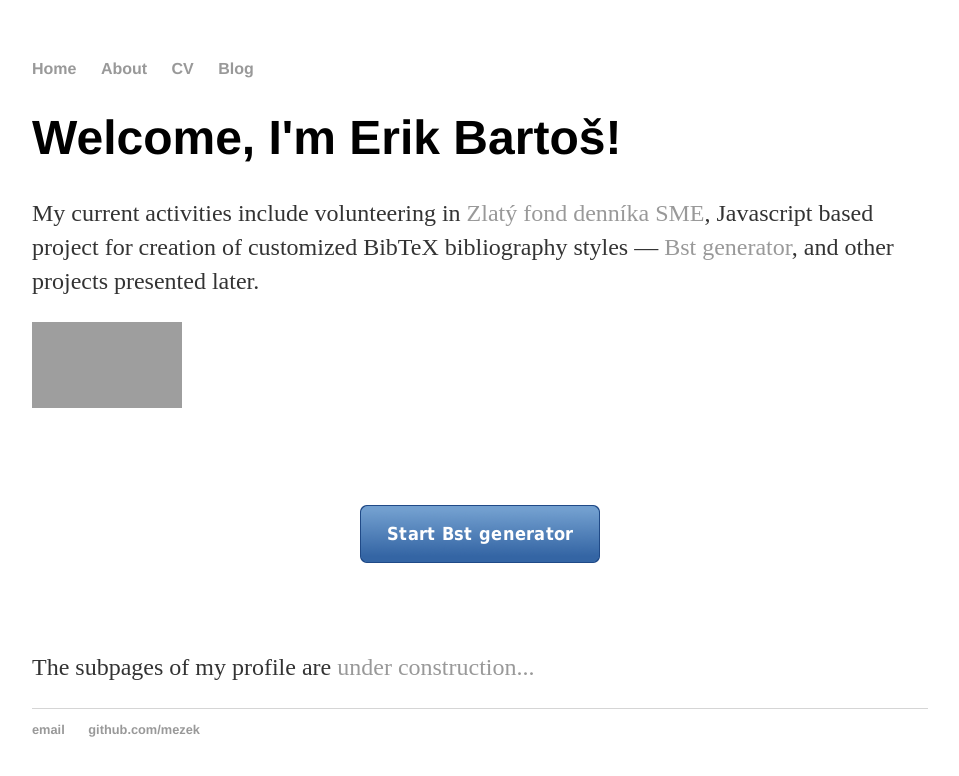
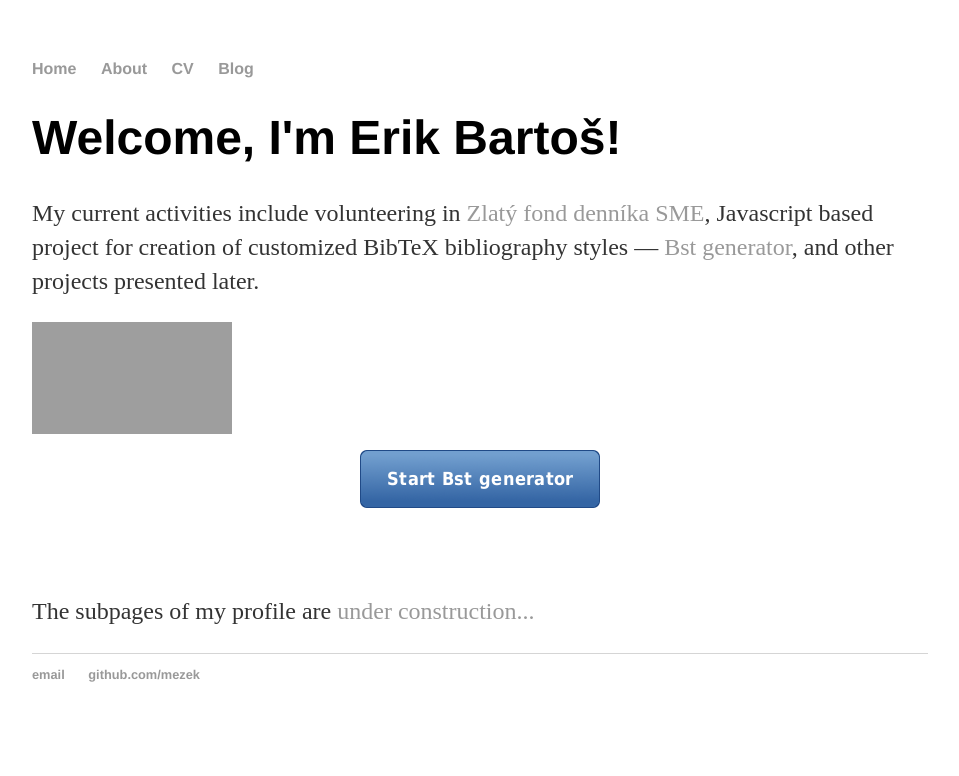
Before and after one commit to Mezek/mezek.github.io, a Jekyll site: the page built from index.html, in a window 1280 px wide. Shown: the top 776 px of the page, without its empty margins (160-1119 px from the left). Built offline with Jekyll 4.4.1, drawn with Linux system fonts in a browser that asks for light colours; grey boxes are pictures that could not be loaded.

Commit message:
Update index.html

```diff
--- a/index.html
+++ b/index.html
@@ -9,9 +9,14 @@ title: Mezek
 Javascript based project&nbsp;for creation of&nbsp;customized BibTeX bibliography styles — <a href="https://mezek.github.io/Bst_generator/" title="Home of Bst generator">Bst generator</a>,
 and other projects presented later.
 </p>
-<p><a href="http://zlatyfond.sme.sk/digitalizator/677/Erik-Bartos/" title="Profil" class="external-link"><img src="https://blog.sme.sk/blog/3406/174386/zlaty-fond-logo.jpg" height="86" width="150" alt=""/></a></p>
-<p>&nbsp;</p>
-<p><a title="Home of Bst generator" href="https://mezek.github.io/Bst_generator/" id="start-bst-link">Start Bst generator</a></p>
+<p>
+	<span>
+		<a href="http://zlatyfond.sme.sk/digitalizator/677/Erik-Bartos/" title="Profil" class="external-link"><img src="https://blog.sme.sk/blog/3406/174386/zlaty-fond-logo.jpg" height="112" width="200" alt=""/></a>
+	</span
+	<span>
+		<a title="Home of Bst generator" href="https://mezek.github.io/Bst_generator/" id="start-bst-link">Start Bst generator</a>
+	</span>
+</p>
 <p>&nbsp;</p>
 <p>The subpages of my profile are <a href="/about">under construction...</a></p>
 </div><!-- /.blurb -->
```
